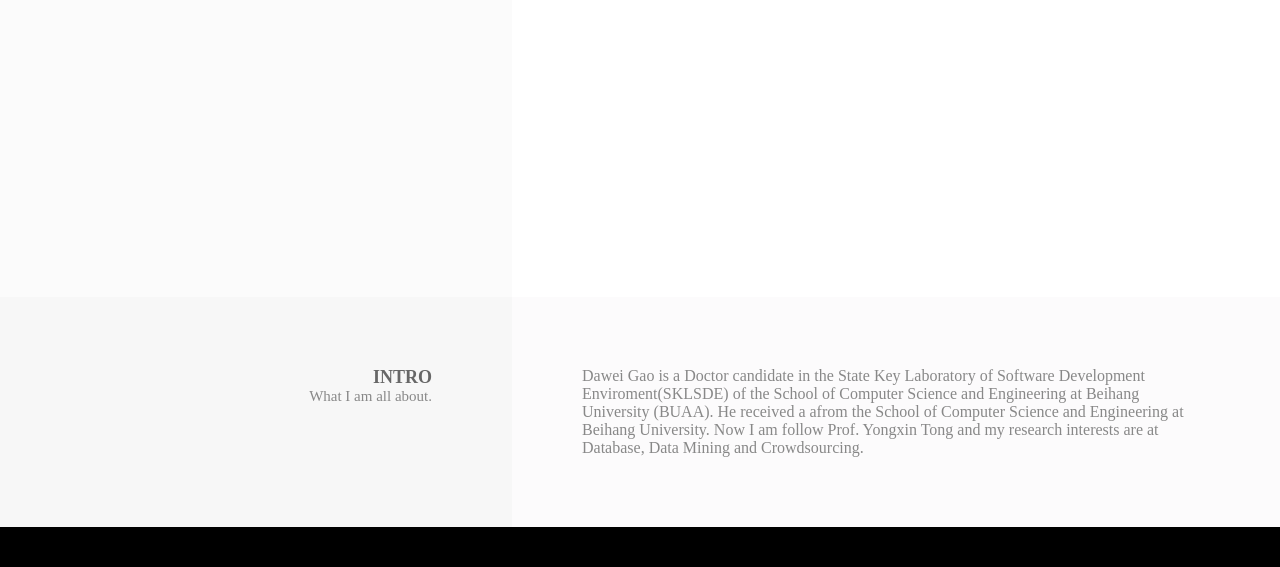
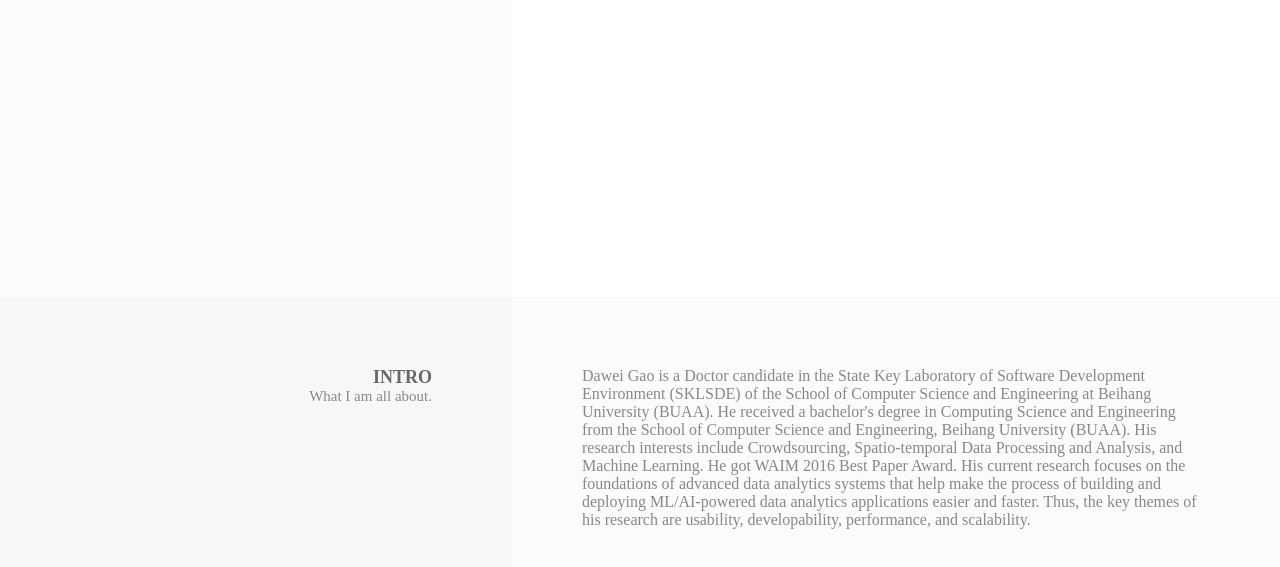
Before and after one commit to MrDavidG/MrDavidG.github.io, a plain HTML site: page index.html in a window 1280 px wide. Shown: the part 503-1070 px from the top of the page. Before the commit the page ends 1030 px from the top, so only its background shows below. Drawn offline with Linux system fonts and the light colour scheme.

Commit message:
update the introduction

```diff
--- a/index.html
+++ b/index.html
@@ -43,7 +43,7 @@
     </div>
     <div id="intro_right"
          style="position: relative; background-color: #fcfbfc; float:right; width: 60%; height: auto;display: flex;align-items:center;">
-        <span style="padding: 70px; color: #888888;">Dawei Gao is a Doctor candidate in the State Key Laboratory of Software Development Enviroment(SKLSDE) of the School of Computer Science and Engineering at Beihang University (BUAA). He received a afrom the School of Computer Science and Engineering at Beihang University. Now I am follow Prof. Yongxin Tong and my research interests are at Database, Data Mining and Crowdsourcing.
+        <span style="padding: 70px; color: #888888;">Dawei Gao is a Doctor candidate in the State Key Laboratory of Software Development Environment (SKLSDE) of the School of Computer Science and Engineering at Beihang University (BUAA). He received a bachelor's degree in Computing Science and Engineering from the School of Computer Science and Engineering, Beihang University (BUAA). His research interests include Crowdsourcing, Spatio-temporal Data Processing and Analysis, and Machine Learning. He got WAIM 2016 Best Paper Award. His current research focuses on the foundations of advanced data analytics systems that help make the process of building and deploying ML/AI-powered data analytics applications easier and faster. Thus, the key themes of his research are usability, developability, performance, and scalability.
         </span>
     </div>
 </div>
```
